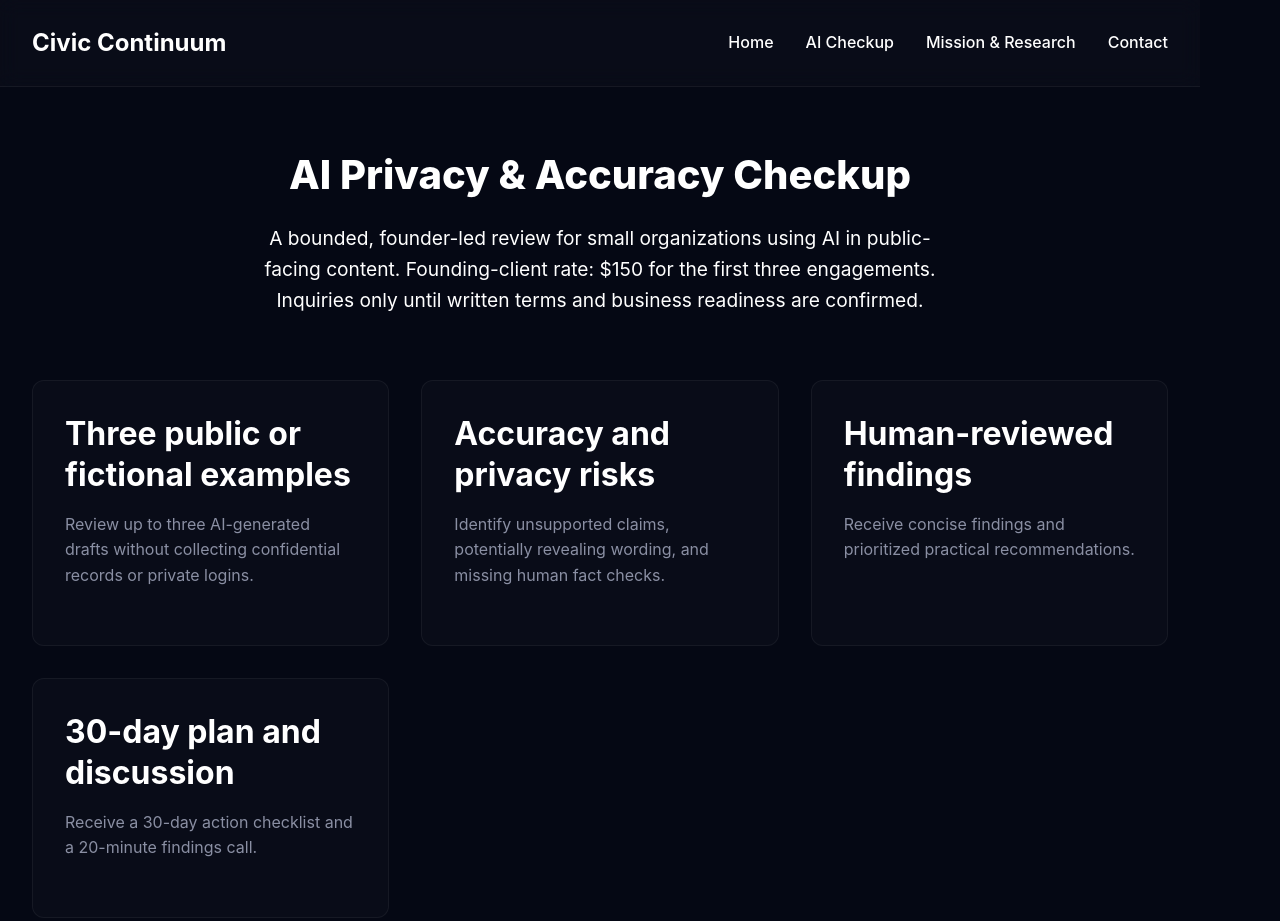
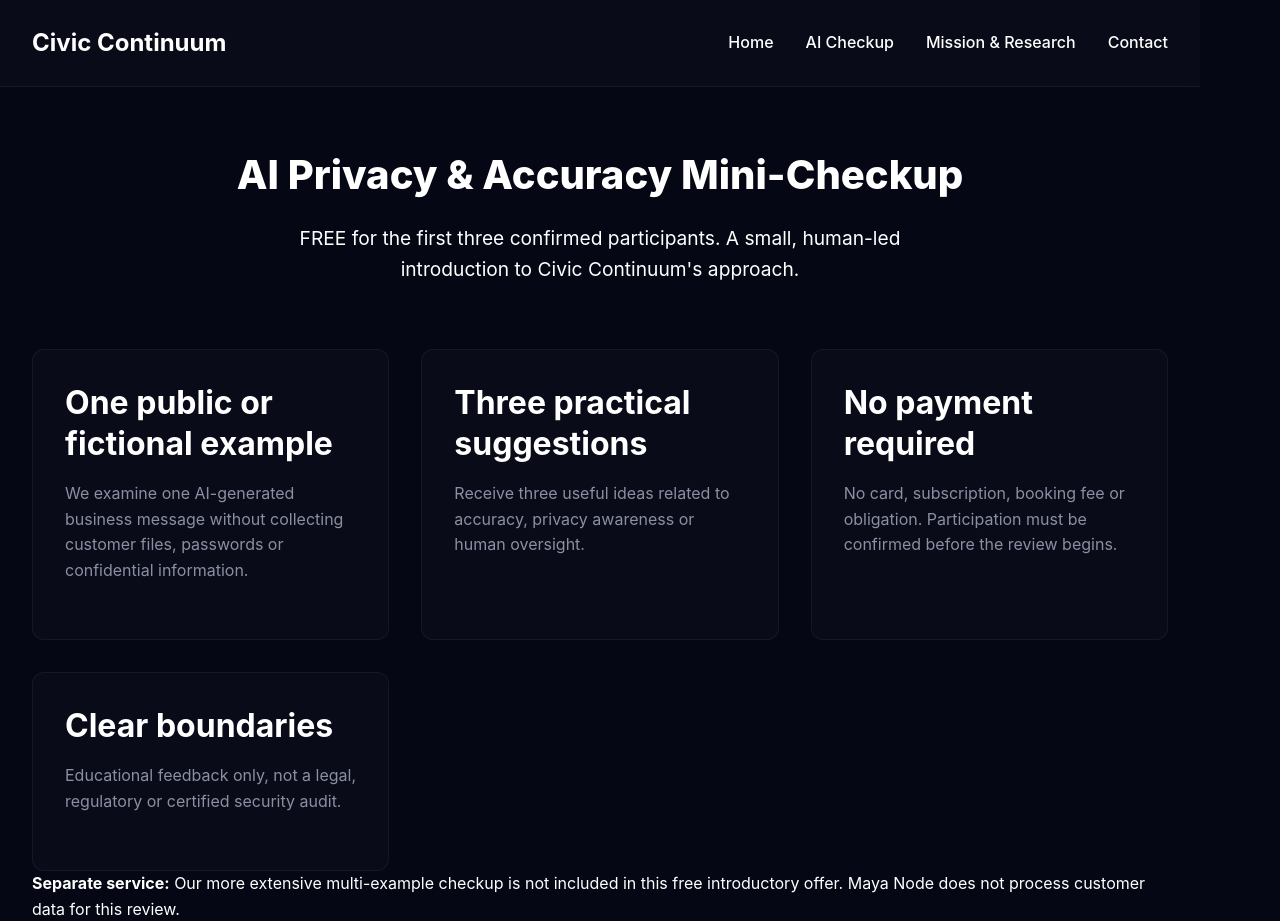
Before and after one commit to mommommy1960-lang/maya-node, a React (Vite) app in the folder frontend/: page /services in a window 1280 px wide. Shown: the top 921 px of the page. Built offline with nearby package versions, Linux system fonts and the light colour scheme.

Commit message:
Present first three free mini-checkups on isolated preview, no billing

```diff
--- a/frontend/src/pages/Services.jsx
+++ b/frontend/src/pages/Services.jsx
@@ -3,16 +3,16 @@ import { Link } from 'react-router-dom';
 import './Services.css';
 const Services = () => (
   <div className="services"><section className="section"><div className="container">
-    <h1 className="text-center">AI Privacy &amp; Accuracy Checkup</h1>
-    <p className="services-intro text-center">A bounded, founder-led review for small organizations using AI in public-facing content. Founding-client rate: $150 for the first three engagements. Inquiries only until written terms and business readiness are confirmed.</p>
+    <h1 className="text-center">AI Privacy &amp; Accuracy Mini-Checkup</h1>
+    <p className="services-intro text-center">FREE for the first three confirmed participants. A small, human-led introduction to Civic Continuum's approach.</p>
     <div className="services-grid grid grid-2">
-      <div className="service-card card"><h2>Three public or fictional examples</h2><p>Review up to three AI-generated drafts without collecting confidential records or private logins.</p></div>
-      <div className="service-card card"><h2>Accuracy and privacy risks</h2><p>Identify unsupported claims, potentially revealing wording, and missing human fact checks.</p></div>
-      <div className="service-card card"><h2>Human-reviewed findings</h2><p>Receive concise findings and prioritized practical recommendations.</p></div>
-      <div className="service-card card"><h2>30-day plan and discussion</h2><p>Receive a 30-day action checklist and a 20-minute findings call.</p></div>
+      <div className="service-card card"><h2>One public or fictional example</h2><p>We examine one AI-generated business message without collecting customer files, passwords or confidential information.</p></div>
+      <div className="service-card card"><h2>Three practical suggestions</h2><p>Receive three useful ideas related to accuracy, privacy awareness or human oversight.</p></div>
+      <div className="service-card card"><h2>No payment required</h2><p>No card, subscription, booking fee or obligation. Participation must be confirmed before the review begins.</p></div>
+      <div className="service-card card"><h2>Clear boundaries</h2><p>Educational feedback only, not a legal, regulatory or certified security audit.</p></div>
     </div>
-    <p><strong>Status:</strong> Research inquiries welcome. No payments, certified audits, legal compliance determination, or production Maya Node processing are available through this page.</p>
-    <Link to="/contact" className="btn btn-primary">Ask about fit (no payment)</Link>
+    <p><strong>Separate service:</strong> Our more extensive multi-example checkup is not included in this free introductory offer. Maya Node does not process customer data for this review.</p>
+    <Link to="/contact" className="btn btn-primary">Ask about a free mini-checkup</Link>
   </div></section></div>
 );
 export default Services;
```
